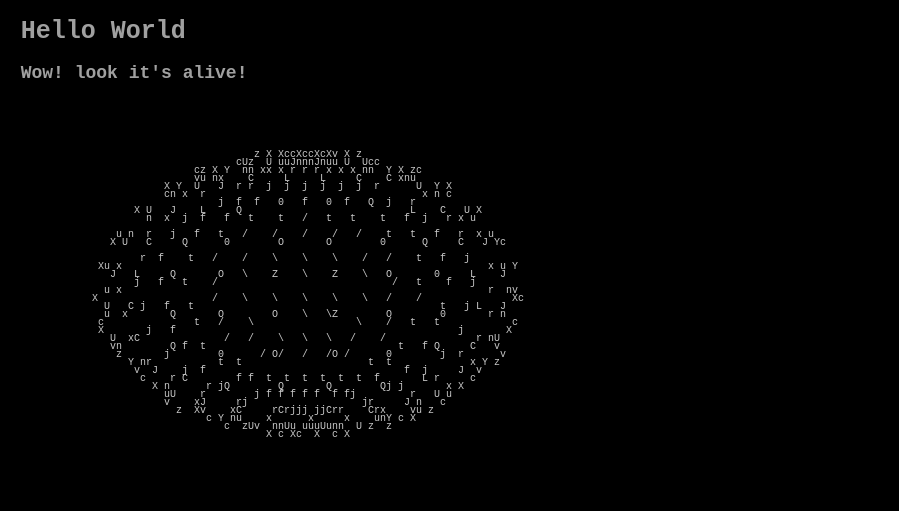
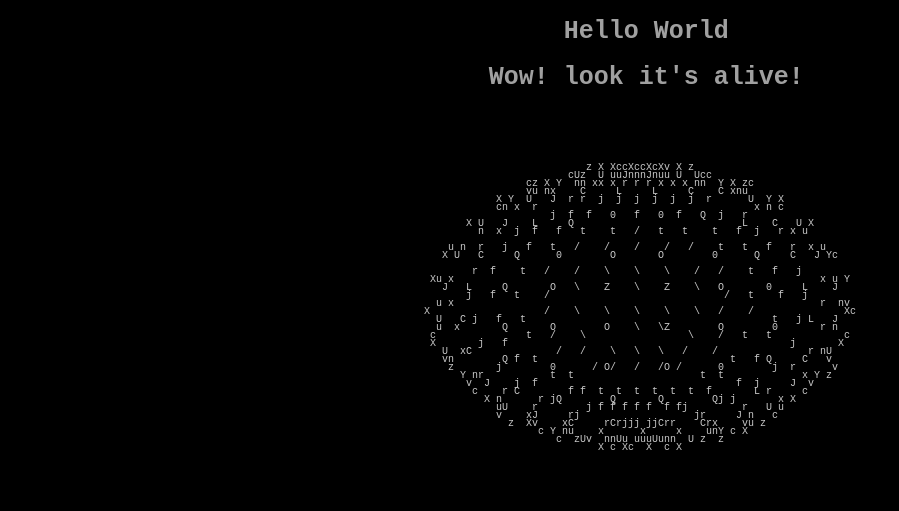
Before and after one commit to jerusalemsanjose/Rotating-Sphere, a plain HTML site: page index.html in a window 1280 px wide. Shown: the whole page, without its empty margins (0-899 px from the left). Drawn offline with Linux system fonts and the light colour scheme.

Commit message:
Update index.html

```diff
--- a/index.html
+++ b/index.html
@@ -14,12 +14,17 @@
             pre {
                 line-height: 80%;
                 font-size: 10px;
+                position: relative;
+                text-align: center;
             }
 
             h1 {
                 font-size: 25px;
                 margin-left: 1%;
                 opacity: 0;
+                position: relative;
+                align-items: center;
+                text-align: center;
                 transform: translateY(-50px);
                 animation: slide 1s ease forwards;
             }
@@ -46,10 +51,10 @@
     </head>
 
     <body>
-
+<div>
     <h1>Hello World</h1>
-    <h1 style="font-size: 18px;">Wow! look it's <span id="randomWord"></span>!</h1>
-
+    <h1>Wow! look it's <span id="randomWord"></span>!</h1>
+</div>
         <pre id="sphere"></pre>
         <script src="sphere.js"></script>
         <script src="misc.js"></script>
```
